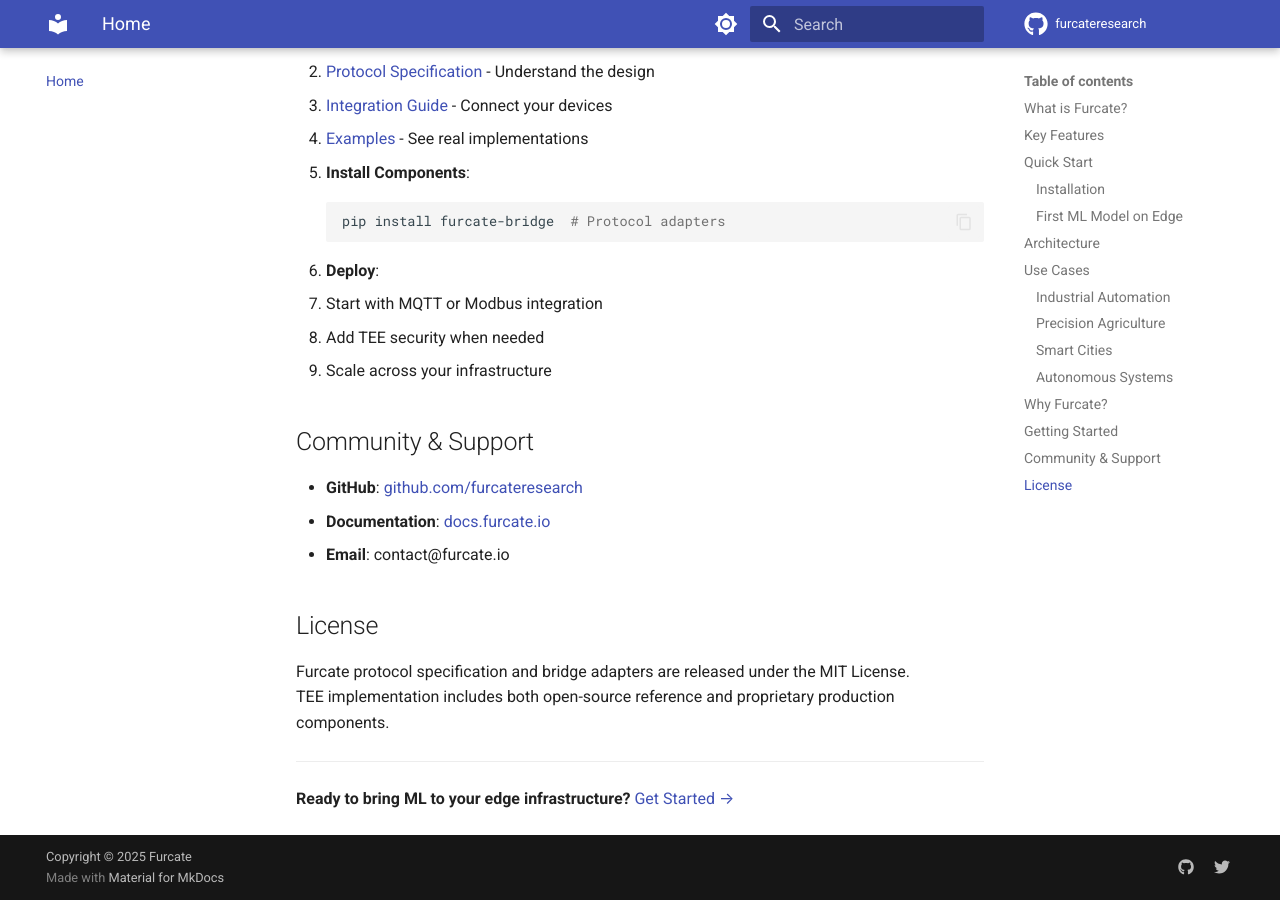
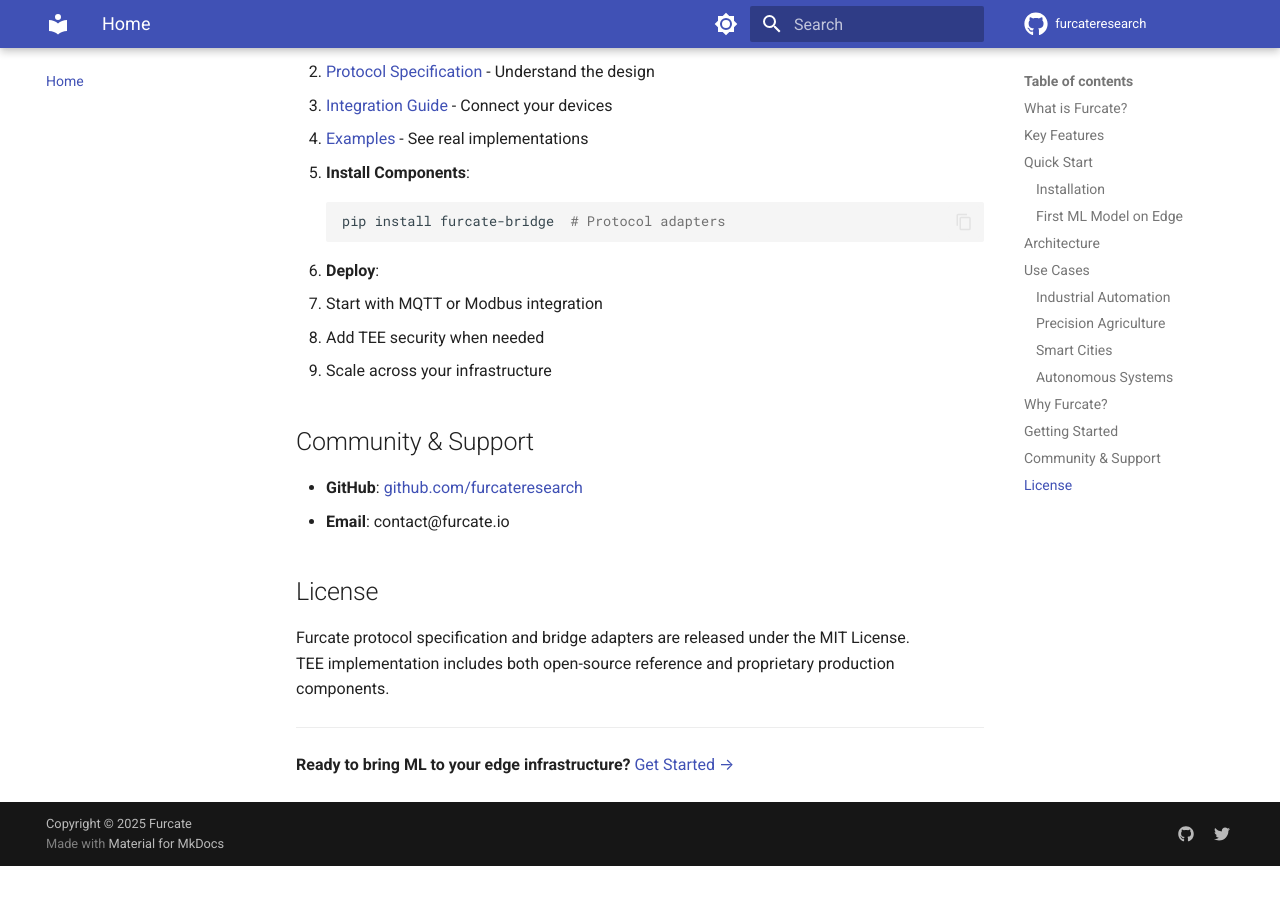
Before and after one commit to furcateresearch/furcate-docs, an MkDocs documentation site: the page built from docs/index.md, in a window 1280 px wide and 900 px high, scrolled down 2507 px. Built offline with MkDocs 1.6.1 and Material for MkDocs 9.7.7, drawn with Linux system fonts in a browser that asks for light colours; the version menu is left out; after the commit the page ends 3373 px from its top, so only the background shows below that.

Commit message:
Update index.md

```diff
--- a/docs/index.md
+++ b/docs/index.md
@@ -101,7 +101,6 @@ Fleet-wide learning for vehicles and robots without centralized data collection
 ## Community & Support
 
 - **GitHub**: [github.com/furcateresearch](https://github.com/furcateresearch)
-- **Documentation**: [docs.furcate.io](https://docs.furcate.io)
 - **Email**: contact@furcate.io
 
 ## License
```
